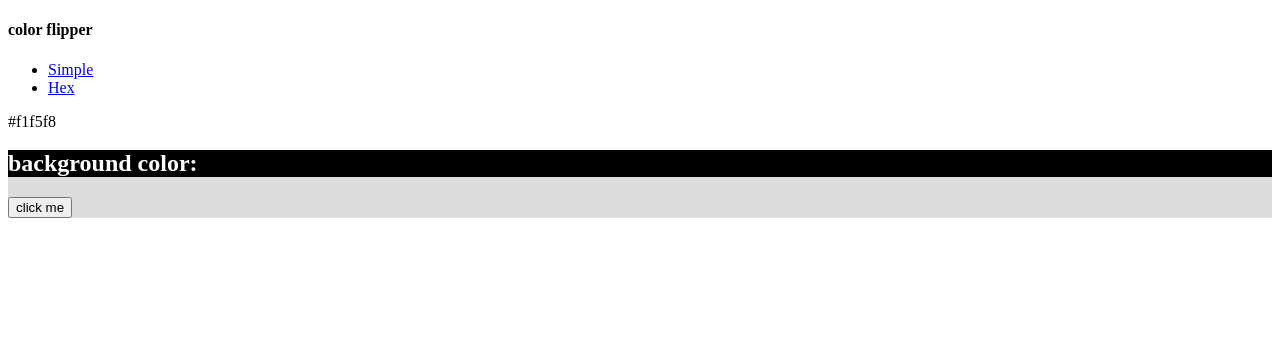
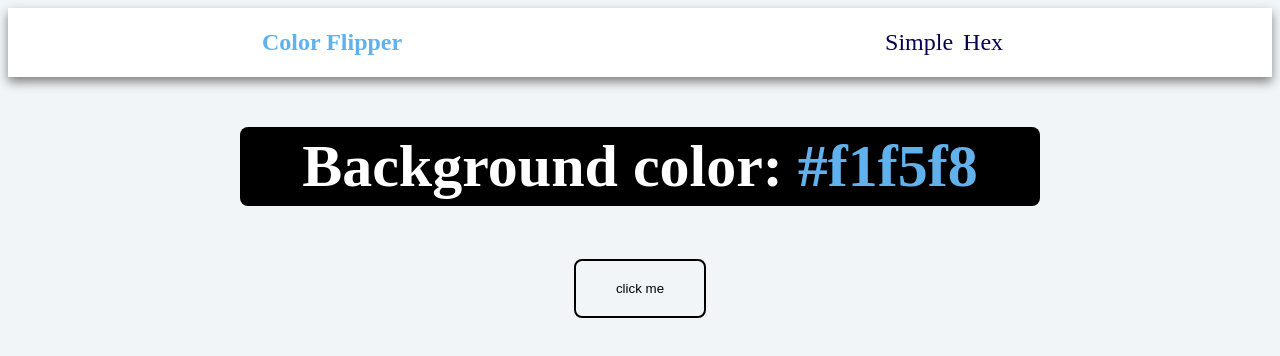
Before and after one commit to Franziska-F/Color-Flipper, a plain HTML site: page index.html in a window 1280 px wide. Drawn offline with Linux system fonts and the light colour scheme.

Commit message:
Add styling, tried different functions

```diff
--- a/app.js
+++ b/app.js
@@ -1,12 +1,21 @@
-const colors = ["green", "red", "rgba(133,122,200), #f15020"];
+const colors = ["green", "red", "rgba(133,122,200)", "#f15020"];
 
 const button = document.getElementById("btn");
 
-const showColor = document.querySelector("color");
+const showColor = document.querySelector(".color");
 
-button.addEventListener(click, function () {
-  //get random number between 0-3
+/*let getColor = () => {
   const randomNumber = Math.floor(Math.random() * 4);
+  console.log(randomNumber);
   document.body.style.backgroundColor = colors[randomNumber];
-  colors.textContent = colors[randomNumber];
-});
+  showColor.textContent = colors[randomNumber];
+};*/
+
+button.addEventListener("click", getColor);
+
+function getColor() {
+  const randomNumber = Math.floor(Math.random() * 4);
+  console.log(randomNumber);
+  document.body.style.backgroundColor = colors[randomNumber];
+  showColor.textContent = colors[randomNumber];
+}
--- a/index.html
+++ b/index.html
@@ -7,12 +7,12 @@
     <title>Color Flipper</title>
     <link rel="stylesheet" href="styles.css" />
 
-    <script href="app.js" defer></script>
+    <script src="app.js" defer></script>
   </head>
   <body>
     <nav>
       <div class="nav-center">
-        <h4>color flipper</h4>
+        <h4>Color Flipper</h4>
         <ul class="nav-links">
           <li>
             <a href="index.html">Simple</a>
@@ -22,12 +22,11 @@
           </li>
         </ul>
       </div>
-      #f1f5f8
     </nav>
     <main>
       <div class="container">
-        <h2>background color: <span class="color"> </span></h2>
-        <button class="btn bnt-hero" id="bnt">click me</button>
+        <h2>Background color: <span class="color"> #f1f5f8 </span></h2>
+        <button class="btn bnt-hero" id="btn">click me</button>
       </div>
     </main>
   </body>
--- a/styles.css
+++ b/styles.css
@@ -1,8 +1,74 @@
-main {
-  background-color: gainsboro;
+body {
+  background-color: #f1f5f8;
+}
+
+.nav-center {
+  display: flex;
+
+  justify-content: space-around;
+  background-color: white;
+  flex-direction: row;
+  align-items: baseline;
+  box-shadow: 0px 5px 10px gray;
+}
+h4 {
+  margin-bottom: 0;
+  color: #61b2ec;
+  margin-left: 40px;
+  font-size: 24px;
+  margin-top: 10px;
+}
+
+ul {
+  list-style-type: none;
+}
+
+.nav-links {
+  display: flex;
+  padding: 5px 50px;
+}
+li {
+  display: list-item;
+}
+
+a {
+  font-size: 24px;
+  color: #060251;
+  margin: 5px;
+  text-decoration: none;
+}
+a:hover {
+  color: #61b2ec;
+  cursor: pointer;
+}
+.container {
+  text-align: center;
+  margin: 0 auto;
+  font-size: 40px;
+  max-width: 800px;
 }
 
 h2 {
+  color: white;
   background-color: black;
-  color: white;
+  border-radius: 8px;
+  padding: 5px;
 }
+
+#btn {
+  max-height: 80px;
+  padding: 20px 40px;
+  background-color: #f1f5f8;
+  border: 2px solid black;
+  border-radius: 8px;
+  cursor: pointer;
+}
+
+#btn:hover {
+  background-color: black;
+  color: #f1f5f8;
+}
+
+.color {
+  color: #61b2ec;
+}
```
